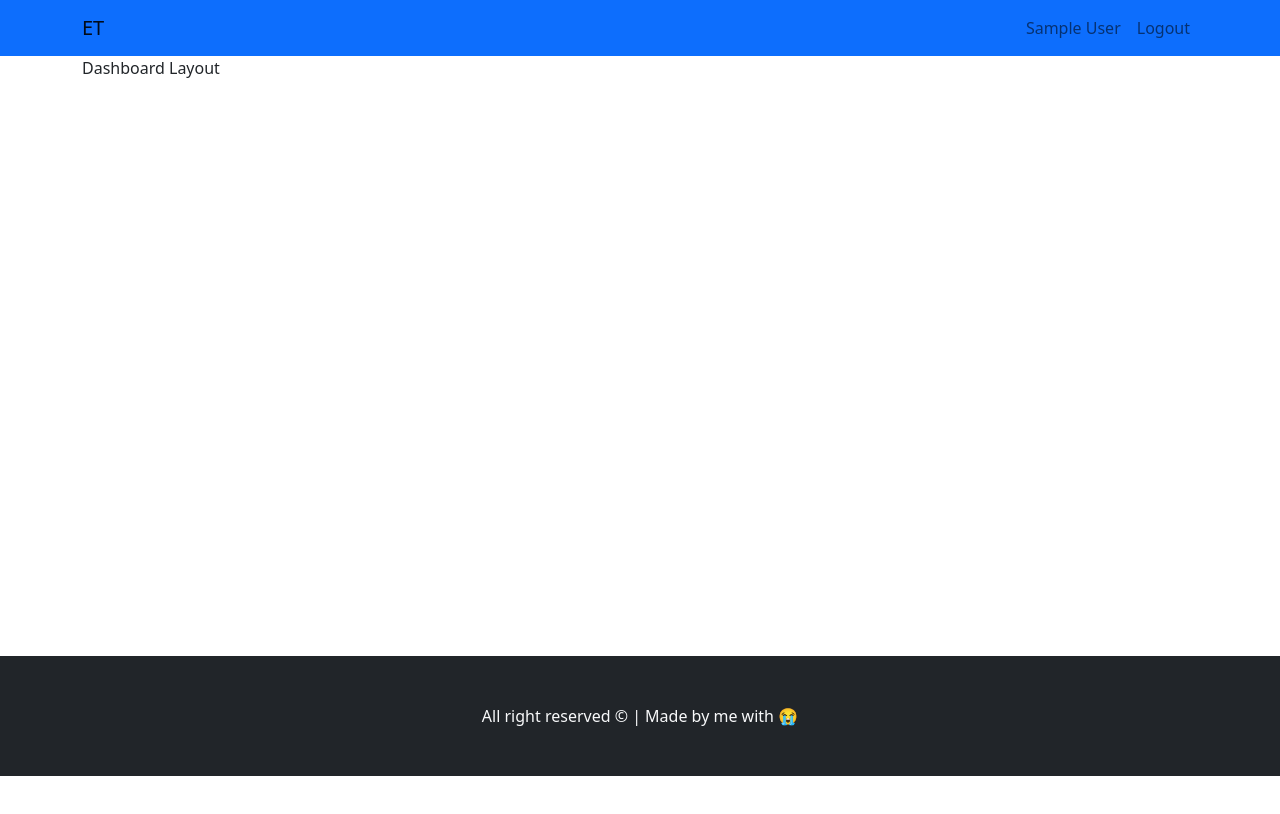
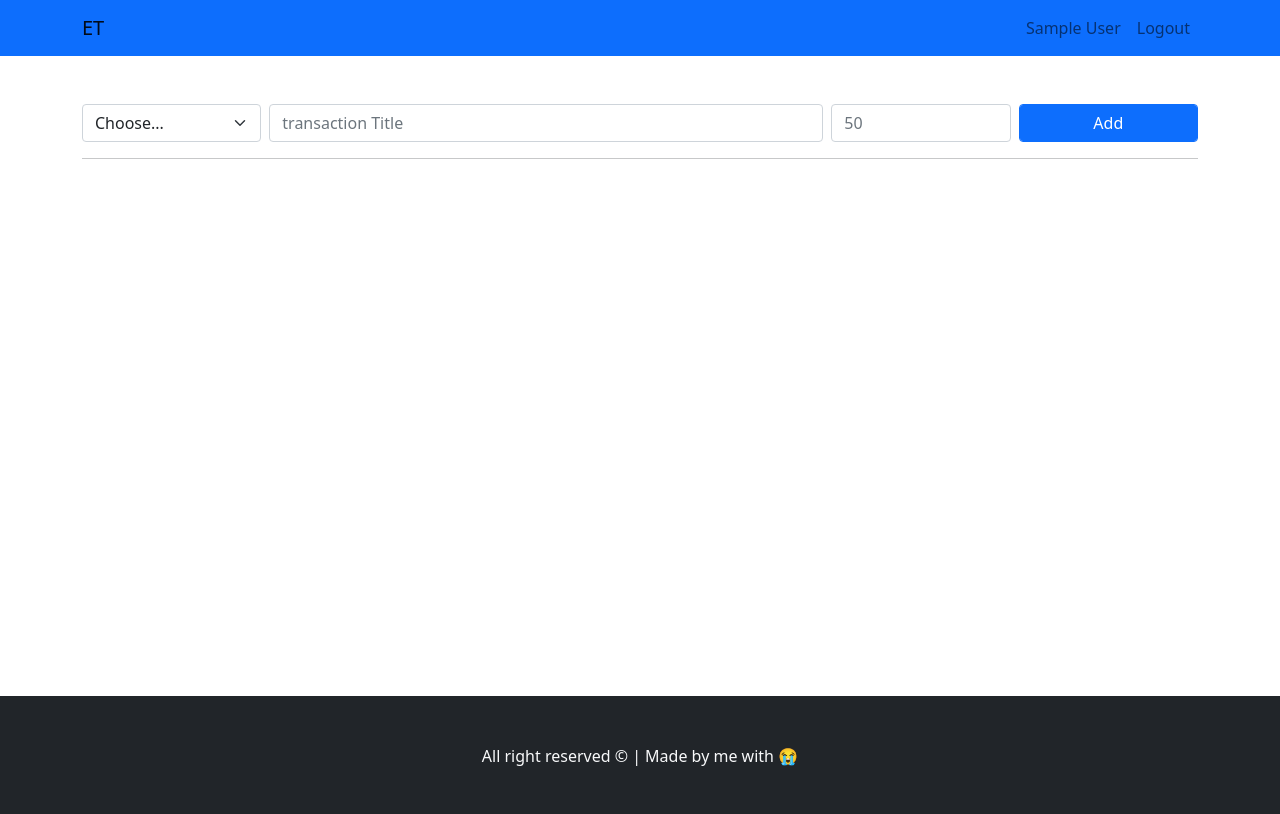
Before and after one commit to Bibek-2022/track-expense, a React (Create React App) app in the folder client/: page /dashboard in a window 1280 px wide. Built offline with nearby package versions, Linux system fonts and the light colour scheme; sample sign-in values are in the browser's storage.

Commit message:
Dashboard and form

```diff
--- a/client/src/helpers/axiosHelper.js
+++ b/client/src/helpers/axiosHelper.js
@@ -1,13 +1,15 @@
 import axios from "axios";
 
-const apiEp =
+const rootUrl =
   process.env.NODE_ENV === "production"
-    ? "/api/v1/users"
-    : "http://localhost:8000/api/v1/users";
+    ? "/api/v1/"
+    : "http://localhost:8000/api/v1/";
 
+const userEP = rootUrl + "/users";
+const transactionEp = rootUrl + "/transactions";
 export const createUser = async (usrObj) => {
   try {
-    const { data } = await axios.post(apiEp, usrObj);
+    const { data } = await axios.post(userEP, usrObj);
     return data;
   } catch (error) {
     return {
@@ -19,7 +21,7 @@ export const createUser = async (usrObj) => {
 
 export const loginUser = async (usrObj) => {
   try {
-    const { data } = await axios.post(apiEp + "/login", usrObj);
+    const { data } = await axios.post(userEP + "/login", usrObj);
     return data;
   } catch (error) {
     return {
@@ -28,3 +30,17 @@ export const loginUser = async (usrObj) => {
     };
   }
 };
+
+// Transaction api
+
+export const postTransaction = async (transObj) => {
+  try {
+    const { data } = await axios.post(transactionEp, transObj);
+    return data;
+  } catch (error) {
+    return {
+      status: "error",
+      message: error.message,
+    };
+  }
+};
--- a/client/src/pages/dashboard/Dashboard.js
+++ b/client/src/pages/dashboard/Dashboard.js
@@ -1,15 +1,80 @@
 import React, { useEffect, useState } from "react";
 import Layout from "../../components/layout/Layout";
 import { Link, useNavigate } from "react-router-dom";
+import { Alert, Button, Col, Form, Row } from "react-bootstrap";
+import { postTransaction } from "../../helpers/axiosHelper";
 
 export const Dashboard = () => {
   const navigation = useNavigate();
-
+  const [form, setForm] = useState({});
+  const [resp, setResp] = useState({});
   useEffect(() => {
     const storedUser = JSON.parse(window.sessionStorage.getItem("user"));
 
     !storedUser?._id && navigation("/");
   }, []);
 
-  return <Layout>Dashboard Layout</Layout>;
+  const handleOnChange = (e) => {
+    const { name, value } = e.target;
+    setForm({
+      ...form,
+      [name]: value,
+    });
+  };
+  const handleOnSubmit = async (e) => {
+    e.preventDefault();
+    const result = await postTransaction(form);
+    console.log(e);
+    setResp(result);
+  };
+  return (
+    <Layout>
+      <Form className="mt-5" onSubmit={handleOnSubmit}>
+        {resp?.message && (
+          <Alert variant={resp?.status === "success" ? "success" : "danger"}>
+            {" "}
+            {resp?.message}
+          </Alert>
+        )}
+        <Row className="g-2">
+          <Col md="2">
+            <Form.Select name="type" onChange={handleOnChange} required>
+              <option> Choose...</option>
+              <option value="income">Income</option>
+              <option value="expenses">Expense</option>
+            </Form.Select>
+          </Col>
+          <Col md="6">
+            <Form.Control
+              name="title"
+              placeholder="transaction Title"
+              onChange={handleOnChange}
+              required
+            />
+          </Col>
+          <Col md="2">
+            <Form.Control
+              name="amount"
+              placeholder="50"
+              type="number"
+              onChange={handleOnChange}
+              required
+            />
+          </Col>
+          <Col md="2">
+            <Button
+              variant="primary"
+              type="submit"
+              className="form-control"
+              onClick={handleOnSubmit}
+            >
+              Add
+            </Button>
+          </Col>
+        </Row>
+      </Form>
+
+      <hr />
+    </Layout>
+  );
 };
```
